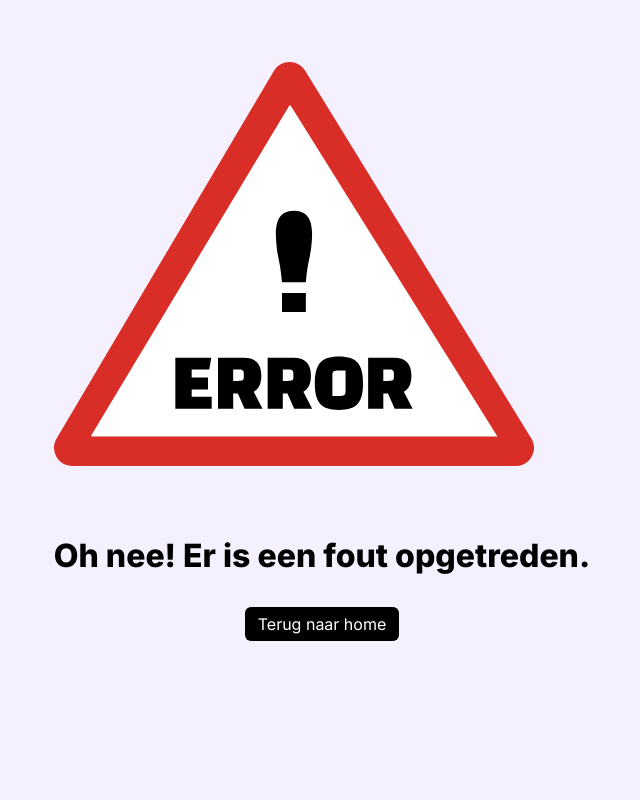
After one commit to NikkieDev/Webshop-project__school, a PHP site: page /error/500.php in a window 1280 px wide. The commit adds this page. Shown: the whole page, without its empty margins (318-958 px from the left). Run offline with PHP 8.4, Linux system fonts and the light colour scheme.

Commit message:
Added error page

```diff
--- a/src/account-aanmaken.php
+++ b/src/account-aanmaken.php
@@ -17,9 +17,7 @@ if (!$fingerprint->isGuest()) {
 }
 
 if ($_SERVER['REQUEST_METHOD'] === 'POST') {
-    $util = new Util();
-
-    $util->verifyPropertyExists($_POST, ["username", "password", "email"]);
+    Util::verifyPropertyExists($_POST, ["username", "password", "email"]);
 
     try {
         $userService->transformGuestToUser($_POST['username'], $_POST['password'], $_POST['email'], $fingerprint->getUser());
--- a/src/afrekenen.php
+++ b/src/afrekenen.php
@@ -17,7 +17,7 @@ if ($fingerprint->isGuest()) {
 }
 
 if ('POST' === $_SERVER['REQUEST_METHOD']) {
-    $orderId = $this->//create order repository && handler
+    // $orderId = $this->//create order repository && handler
     header('Location: gelukt.php?OrderId=' . $orderId);
 }
 
--- /dev/null
+++ b/src/css/errors.css
@@ -0,0 +1,14 @@
+.error-wrapper {
+    display: flex;
+    flex-direction: column;
+}
+
+.error-image {
+    width: 480px;
+    height: 480px;
+}
+
+.error-message {
+    font-weight: 800;
+    font-size: 32px;
+}
--- a/src/css/lib.css
+++ b/src/css/lib.css
@@ -23,13 +23,20 @@ section {
     margin: 0 auto;
 }
 
-button {
+button, .btn {
     padding: 6px 12px;
     border-radius: 6px;
     border: 1px solid rgba(0,0,0,0.1);
     background-color: black;
     color: white;
     cursor: pointer;
+}
+
+.btn {
+    display: flex;
+    text-decoration: none;
+    max-width: fit-content;
+    align-self: center
 }
 
 nav {
--- /dev/null
+++ b/src/error/500.php
@@ -0,0 +1,23 @@
+<?php
+
+declare(strict_types=1);
+
+?>
+
+<!DOCTYPE html>
+<html lang="en">
+<head>
+    <meta charset="UTF-8">
+    <meta name="viewport" content="width=device-width, initial-scale=1.0">
+    <link rel="stylesheet" href="/css/errors.css">
+    <link rel="stylesheet" href="/css/lib.css">
+    <title>Foutmelding</title>
+</head>
+<body>
+    <section class="error-wrapper">
+        <img class="error-image" src="/assets/error-icon.svg">
+        <p class="error-message">Oh nee! Er is een fout opgetreden.</p>
+        <a href="/" class="btn">Terug naar home</a>
+    </section>
+</body>
+</html>
--- a/src/inloggen.php
+++ b/src/inloggen.php
@@ -15,9 +15,7 @@ if (!$fingerprint->isGuest()) {
 }
 
 if ($_SERVER['REQUEST_METHOD'] === 'POST') {
-    $util = new Util();
-
-    $util->verifyPropertyExists($_POST, ['email', 'password']);
+    Util::verifyPropertyExists($_POST, ['email', 'password']);
 
     try {
         $fingerprint->login($_POST["email"], $_POST["password"]);
--- a/src/lib/render/loadProducts.php
+++ b/src/lib/render/loadProducts.php
@@ -6,4 +6,3 @@ require_once __DIR__ . '/../repository/ProductRepository.php';
 
 $productRepository = new ProductRepository();
 $products = $productRepository->getProducts();
-?>
```
Also changed, not shown: src/config/init.sql (+7 -5 lines), src/lib/Util.php (+7 -1 lines), src/lib/repository/BaseRepository.php (+6 -1 lines), src/assets/error-icon.svg (added).
